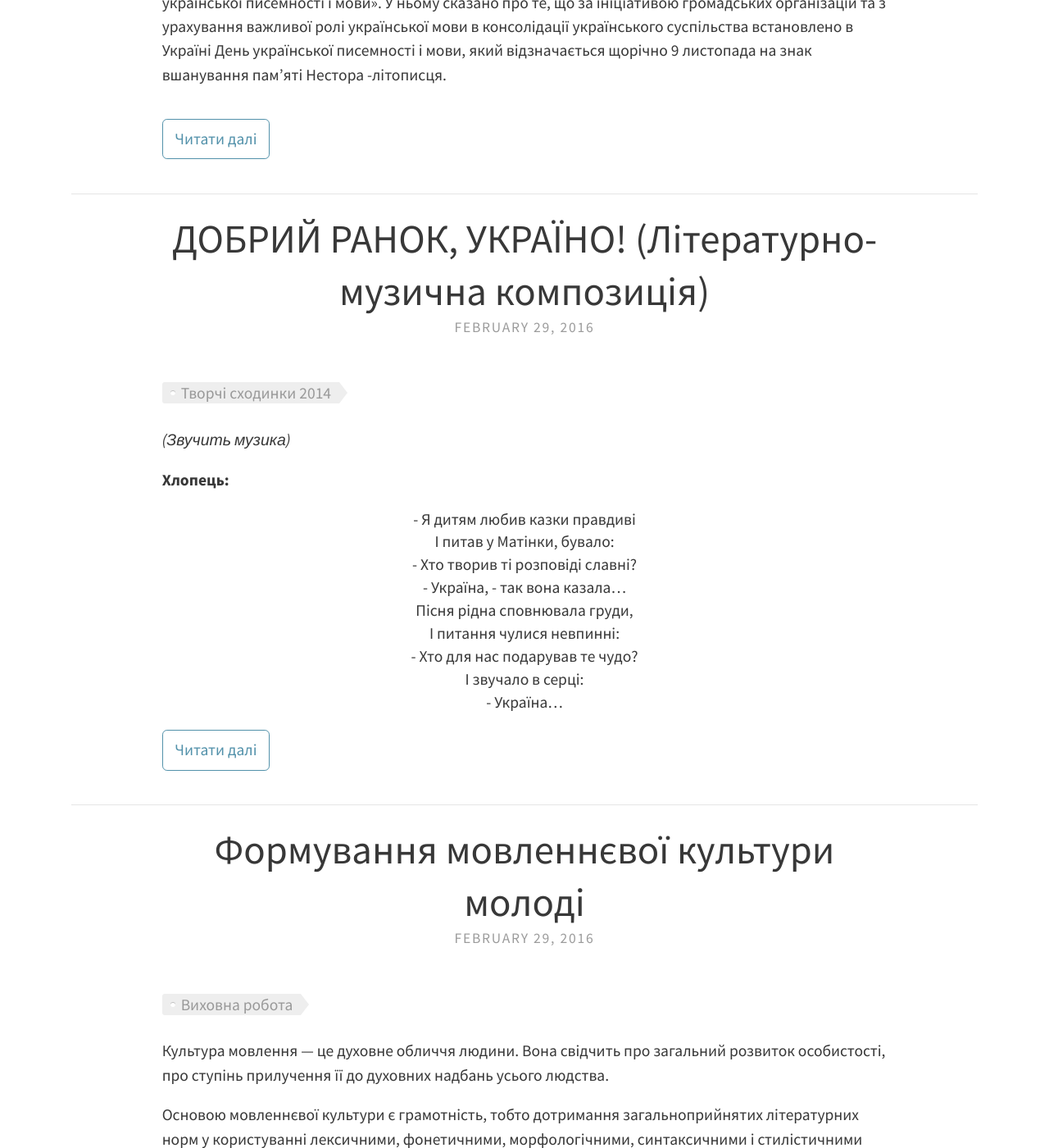
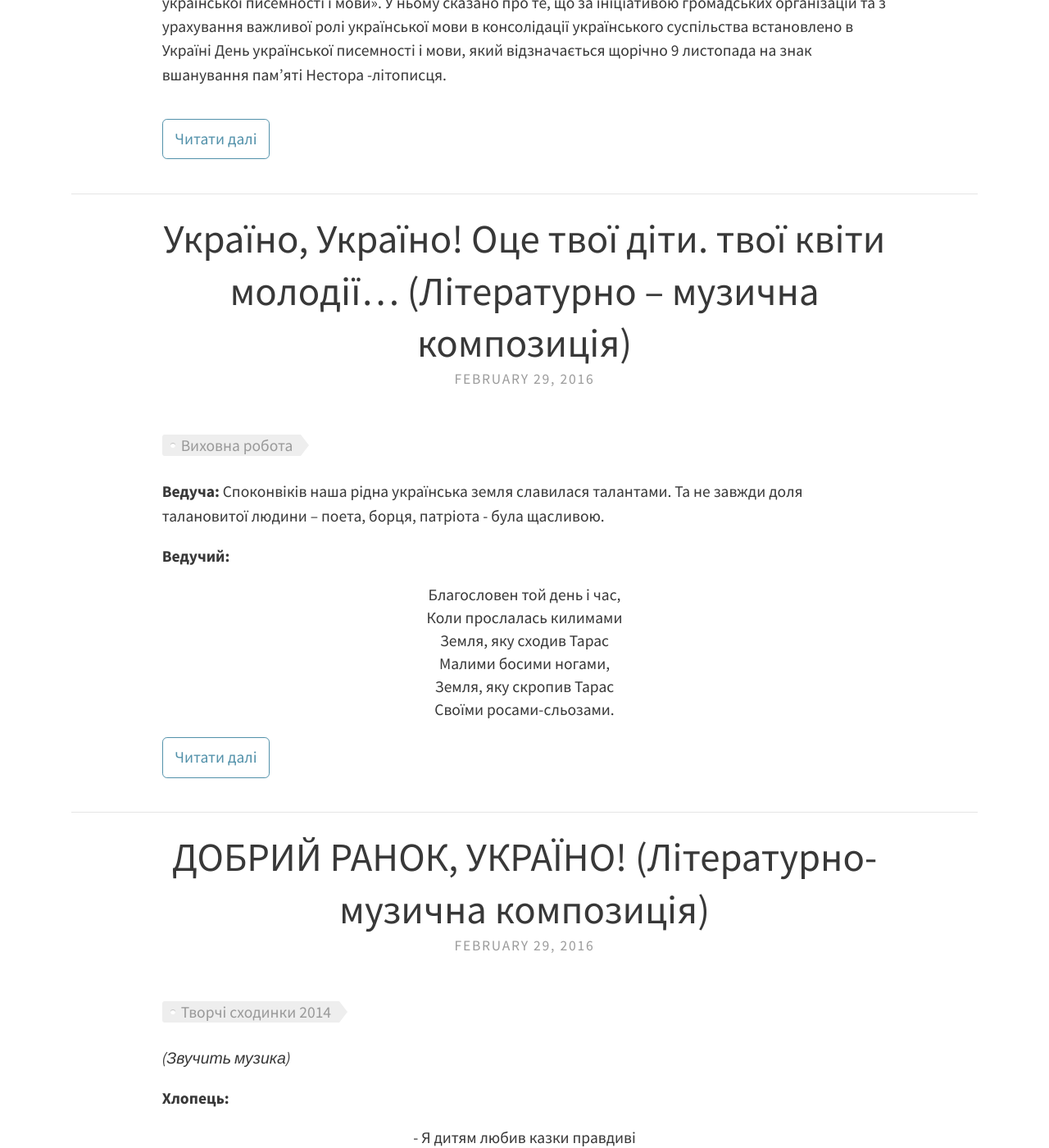
Before and after one commit to tetyanashevchuk/tetyanashevchuk.github.io, a Jekyll site: the page built from blog/index.html, in a window 1280 px wide and 1400 px high, scrolled down 2077 px. Shown: the whole window at 82% size. Built offline with Jekyll 4.4.1, drawn with Linux system fonts in a browser that asks for light colours; nearby versions of some CDN libraries; the list of posts is cut into pages by our own code; some of the changed lines change nothing that is shown.

Commit message:
додано Україно, Україно! Оце твої діти. твої квіти молодії

```diff
--- /dev/null
+++ b/_posts/2016-03-04-ukraino-ukraino-ocje-tvoi-ditu-tvoi-kvitu-molodii.md
@@ -0,0 +1,374 @@
+---
+layout: post
+title: "Україно, Україно! Оце твої діти. твої квіти молодії… (Літературно – музична композиція)"
+tags: ["Виховна робота"]
+date: 2016-02-28T16:44:01-08:00
+excerpt_separator: "<!--more-->"
+---
+
+**Ведуча:** Споконвіків наша рідна українська земля славилася
+талантами. Та не завжди доля талановитої людини – поета, борця,
+патріота - була щасливою.
+
+**Ведучий:**
+
+<center>Благословен той день і час,</center>
+<center>Коли прослалась килимами</center>
+<center>Земля, яку сходив Тарас</center>
+<center>Малими босими ногами,</center>
+<center>Земля, яку скропив Тарас</center>
+<center>Своїми росами-сльозами.</center>
+
+<!--more-->
+
+### **Сценка №1**
+
+**Дійові особи:**
+
+1. **Тарасик** *(малий)*
+2. **Козак**
+3. **Тарас Шевченко** *(дорослий)*
+
+**Тарасик:** - Сьогодні заночую отут, під зорями в полі. Може хоч мама
+присниться або козаки. Козаки мені часто сняться, особливо один,
+старезний і сивоусий.
+
+*( Вийшов козак, став перед Тарасиком ).*
+
+**Козак:** - Здоров був, хлопче!
+
+**Тарасик:** - А здорові, діду!
+
+**Козак:**- Ти хто такий, хлопче?
+
+**Тарасик:**- Я – Тарас, а по батькові Шевченком звуть.
+
+**Козак:** - А родина в тебе є?
+
+**Тарасик:** - Я сирота: ні батька, ні неньки не маю, а брати та
+сестри мої весь день Божий мусять працювати на панщині.
+
+*(Сумно похитав головою дід, а Тарасикові немов чогось соромно стало.
+І він продовжує).*
+
+- Та знаю я від діда Івана, що не завжди мій рід був у неволі. Знаю,
+що колись мої предки, славні козаки, у саму Візантію в походи ходили,
+бідних бранців християнських із бусурманської неволі визволяли. Знаю,
+що перед козаками тремтіли самі королі у Варшаві та цар у Москві.
+Славний був колись козачий рід!
+
+*(Підкрутив дідуган сивий вус)*
+
+**Козак**: - А де ж ти живеш, хлопче?
+
+**Тарасик:** - В тому селі, що там унизу, в Кирилівці, що належить
+панові Енгельгардтові.
+
+**Козак:** - То, значить, це твоя батьківщина?
+
+**Тарасик:** - Не тільки це село – моя батьківщина. Бо мої і всі лани
+широкополі, і Дніпро поміж зеленими берегами, і голосні його пороги.
+Мій і Київ золотоверхий, і вся Україна – прекрасна – вся моя!
+
+**Козак:** - Вся, кажеш?
+
+**Тарасик:** - Вся, бо всю її люблю. А коли пісню давню, думу козацьку
+заспіваю, здається мені, що і цілий світ мій! А як виросту, буду
+вірші-пісні писати про давню славу, про волю козацьку. Буду картини
+малювати, змалюю всю красу України, щоб усі знали, що кращої за неї
+немає в усьому світі.
+
+*(Поклав дід-козак Тарасові руку на плече).*
+
+**Козак**: - Бачу, хлопче, що ти той, кого я давненько шукаю! Міцно
+заснула наша воля. От я і шукаю по всій землі хлопчини, що розбудить
+її. Ось тобі, дитино, золоте перо. Бо не шаблею, не гаківницею будеш
+давню славу, волю козацьку будити, а цим пером!
+
+*(Хлопець пригортає золоте перо до грудей).*
+
+**Ведучий:** Виріс Тарас, пішов у світ і почав писати золотим пером
+вірші-пісні про давню славу. Почав малювати картини, що звеличували
+красу України.
+
+Нелегким був його шлях, водила його доля і в холодний Петербург, і в
+Аральські пустелі, проте аж до смерті не покинув він свого золотого
+пера. І віршами своїми збудив давню волю України, збудив правду і
+славу козацьку, щоб гомоніла довіку!
+
+**Ведуча:**
+
+<center>Тарас Шевченко… Не згасне вовіки</center>
+<center>Освячене кріпацтвом визнання.</center>
+
+**Тарас Шевченко:**
+
+<center>Цікавитесь, який мав заробіток?</center>
+<center>Отримав десять років заслання.</center>
+<center>Не каявся, писав у казематах,</center>
+<center>Відрікся від щедрот і нагород.</center>
+<center>І не зважав на цензорів пихатих –</center>
+<center>Яка цензура викреслить народ?</center>
+
+**Ведуча:**
+
+<center>А він згорів. І так було нечасто:</center>
+<center>За гроші промовчав би – і живи.</center>
+<center>Шевченко - і сьогодні наш сучасник,</center>
+<center>Бо з його болю починались ми.</center>
+
+**Ведучий:** Леся Українка… І хоч вона з’явилася на світ через 10
+років після смерті Шевченка, ці два імені – Тарас Шевченко і Леся
+Українка – стоятимуть завжди поруч.
+
+### **Сценка №2**
+
+**Дійові особи:**
+
+1. **1. Леся Українка** *(дитина)*
+
+2. **Олена Пчілка** *(мама)*
+
+3. **Леся Українка** *(доросла)*
+
+**Леся Українка:**
+
+<center>Нехай мені доля вготовила муки,</center>
+<center>Не камінь на плечі, а цілий обвал,</center>
+<center>Я буду до щастя простягувать руки,</center>
+<center>Я буду молитись на свій ідеал.</center>
+<center>Нехай моя доля знадолено плаче,</center>
+<center>Карає і мучить нестерпним життям,</center>
+<center>Я все-таки сильна, я щось-таки значу</center>
+<center>І світ цей дивую…</center>
+
+**Леся** *(крізь сльози): -* Мамусю, нащо вони забрали наші книжки? Що
+я тепер читатиму? Що їм у нас треба? Чому отой гладкий казав тобі: «Нє
+полєгчаєт вашему мужу»? І що таке полі… політичний в’язень?
+
+**Мама:** - Спи, Лесю, вже пізно, всі дітки сплять.
+
+**Леся:**- Мамусю, а чого ти плакала? Що за листа ти одержала?
+
+**Мама:**- З Петербурга. Тіточку Олену… арештували… Вона тепер у
+тюрмі.
+
+**Леся:**- Мені страшно, мамочко… А що, якщо її закатують?.. Не
+вернеться тіточка.
+
+**Мама:** - Вгамуйся, доню. Все з’ясується, і тіточка прийде
+жива-здорова… Спи…
+
+**Леся:**
+
+<center>- Хто вам сказав, що я слабка,</center>
+<center>Що я корюся долі?</center>
+<center>Хіба тремтить моя рука,</center>
+<center>Чи пісня й думка кволі?</center>
+
+**Леся Українка:** Любий мій народе!
+
+Ніде я так не відчувала, як тяжко носити кайдани, як дуже ярмо
+намулило мені шию, як тут, у Відні. Мені не раз видається, що на руках
+і на шиї видно у мене червоні сліди, що понатирали кайдани та ярмо
+неволі, і всі бачать тії сліди, і мені сором за себе перед вільним
+народом. Бачиш, у мене руки в кайданах, але серце й думка вільні. Як
+прийду знов на Україну, то, певне, мене цей біль ще більше дійматиме,
+і страчу я останній спокій; та дарма. Я о тім не журюся. Не про спокій
+нам треба дбати!
+
+**Ведуча:**
+
+<center>І в павутинні перехресних барв</center>
+<center>Я палко мрію до самого рання,</center>
+<center>Щоб Бог зіслав мені найбільший дар:</center>
+<center>Гарячу смерть - не зимне умирання.</center>
+
+Таким було Бажання Олени Теліги – української поетеси, справжньої
+патріотки, мужньої молодої жінки, члена ОУН, яку 21 лютого 1942 року
+фашисти розстріляли в Бабиному Яру. Один з катів згадував, що «не
+бачив мужчини, який би так героїчно вмирав, як ця молода гарна жінка».
+
+### **Сценка №3**
+
+**Дійові особи:**
+
+1. **Олена Теліга**
+
+2. **Фашист** *(націлив на неї автомат)*
+
+<center>-   Вогнем лякаєш? – Я сміюся.</center>
+<center>-   Сконать за Україну не боюся!!</center>
+<center>Не доведеш мене ти до плачу, -</center>
+<center>Я помирати кожного навчу…</center>
+<center>Бо я – щаслива… Рідну землю маю!</center>
+<center>Вона мене, як мати, спеленає.</center>
+<center>Ти хочеш залякати, що помру,</center>
+<center>Навіки ляжу в Бабинім Яру?</center>
+<center>Я – із когорти «лицарів абсурду».</center>
+<center>Пали! Козацьку іскру, що в крові,</center>
+<center>Роздмухають і понесуть живі!</center>
+
+*<center>(Чути автоматну чергу)</center>*
+
+**Ведучий:**
+
+<center>Одна Голгофа споконвік була:</center>
+<center>Розбійник і творець висіли поруч,</center>
+<center>І в темряві не розрізняли їх.</center>
+<center>Та ми повинні бачити при світлі,</center>
+<center>Де вбитий Бог, а де всесвітній хам,</center>
+<center>Що перед смертю розпинав народи.</center>
+
+### **Сценка №4**
+
+**Дійові особи:**
+
+1. **Василь Стус**
+
+2. **Долматов** *( начальник тюрми)*
+
+3. **Дружина з дитиною на руках**
+
+4. **Мати**
+
+**Ведуча:**
+
+<center>Зойкнула земля чаїним криком:</center>
+<center>- Сину, вбережи і захисти! –</center>
+<center>Вийшла мати із іконним ликом:</center>
+
+**Мати:** <center>- Йди, синочку! Хто ж, коли не ти?</center>
+
+**Ведучий:**
+
+<center>Спалахнуло небо, впало крижнем:</center>
+<center>- Сину, вбережи і захисти! –</center>
+<center>Вийшла жінка з немовлятком ніжним:</center>
+
+**Дружина:** <center>- Йди, коханий! Хто ж, коли не ти?</center>
+
+**Ведучий:** Василь Стус, перебуваючи в ув’язненні, постійно відчував
+на собі око наглядача. Десятки й десятки листів просто зникали. Йому
+оголосили заборону писати українською, висилати у віршах свої вірші й
+переклади. Щось схоже на Шевченкове «ни писать, ни рисовать».
+
+**Ведуча:**
+
+<center>Так убивали слово</center>
+<center>У присмерковому дні.</center>
+<center>Та не вдалося вбити,</center>
+<center>Не вдалося… Ні!</center>
+
+**Стус:** - Ви вже півроку не пропускаєте жодного листа!
+
+**Долматов:** - Нє пішитє националізма і будєм пропускать.
+
+**Стус:** - Я не пишу ніякої неправди!
+
+**Долматов:** - Ви очєнь харашо знаєте, что можно пісать, а чєво
+нельзя.
+
+**Стус:** - Та я вже й так вихолостив листи до повної порожнечі.
+Скільки часу я не маю звістки від сім’ї: не знаю, як там старенька
+мати, як дружина з сином Дмитриком…
+
+**Долматов:** - Но і то, что осталось у ваших пісьмах, - националізм.
+
+**Стус:** - Для вас націоналізм у самій уже українській мові.
+
+**Долматов:** - Пишитє по-рускі.
+
+**Стус:** - І тоді будете пропускати?
+
+**Долматов:** - Будєм пропускать…
+
+**Стус:**
+
+<center>- О болю, болю, болю, болю мій!</center>
+<center>Куди мені податися, щоб тільки</center>
+<center>не трудити роз’ятреної рани,</center>
+<center>не дерти горла криком навісним?</center>
+<center>За мною Київ тягнеться у снах…</center>
+<center>Не зрадьте, нерви:</center>
+<center>Попереду – твій край, твій крах,</center>
+<center>твій прах…</center>
+<center>…О коханий краю,</center>
+<center>ти наче посаг мій – у головах.</center>
+
+**Ведучий*:*** За те, що він вірно любив Україну, отримав вирок –
+табір суворого режиму на 5 років і заслання на 3 роки. Після
+ув’язнення в Мордовії і Колимського заслання Стус повернувся до Києва.
+Через вісім місяців – новий арешт і засудження на 15 років. У
+спецтаборі для політв’язнів на Уралі Василь Стус і помер.
+
+<center>Чорне колесо смерті, удосталь розкручене,</center>
+<center>Набирало розгону, як кат повелів.</center>
+<center>Скільки в тебе, Вкраїно, побитих, замучених,</center>
+<center>Замордованих нишком таких Василів!</center>
+
+**Мати:**
+
+<center>- Синочку, рідний, чуєш, як курличуть,</center>
+<center>У синім небі сумно журавлі?</center>
+<center>Вони ж тебе до себе, сину, кличуть,</center>
+<center>А ти лежиш в холодній цій землі.</center>
+
+**Голос Василя Стуса:**
+
+<center>- Я чую, мамо, чую, як співають</center>
+<center>Мені над Україною пісні.</center>
+<center>Ти не журись, я крила розпростаю</center>
+<center>І прилечу до тебе уві сні,</center>
+<center>Вкраїнським рушником зітру сльозину</center>
+<center>І поцілую в сивеє чоло…</center>
+
+**Мати:**
+
+<center>- О, синку, рідний мій єдиний сину,</center>
+<center>Як хороше б тоді мені було.!..</center>
+
+**Ведучий:**
+
+<center>Стоїть старенька мати на могилі,</center>
+<center>І навіть квіти плачуть мовчазні…</center>
+<center>Від сина погляд відвести не в силі,</center>
+<center>А син довічно житиме у сні.</center>
+
+**Ведуча:**
+
+<center>Мої сини, нескорені і горді</center>
+<center>Вісімдесятих в’язні політичні,</center>
+<center>Безстрашно й дужо ви гукнули: «Годі!»</center>
+<center>І правди слово мовили заклично.</center>
+<center>Де ти, Василю, де ти, віщий Стусе?</center>
+<center>Вінець терновий сам собі одяг.</center>
+<center>Замислитись сьогодні кожен мусить,</center>
+<center>Як він нам дався, жовто-синій стяг.</center>
+
+**Ведучий:**
+
+<center>Етап, конвой, багнет у спину,</center>
+<center>Кайло, лопата і барак –</center>
+<center>А за все те , що Україну</center>
+<center>Не проміняв я на п’ятак.</center>
+<center>Я – Стус Василь і Григоренко,</center>
+<center>Лук’яненко і Чорновіл.</center>
+<center>Я – з тих, відправлених далеко</center>
+<center>Від рідних місць, від рідних сіл.</center>
+
+**Ведуча:**
+
+<center>Та треба мати силу духу</center>
+<center>І розтоптати зло на пні,</center>
+<center>Просити Бога, щоб послухав</center>
+<center>І допоміг в нелегкі дні.</center>
+
+*( Звучить пісня «Боже, великий, єдиний» ).*
+
+**Ведучий:**
+
+<center>Я вірю в тебе, рідна Україно,</center>
+<center>Ти Феніксом відродишся з золи…</center>
+<center>Твоя зоря зійшла над небосхилом, -</center>
+<center>Пробив твій час, ти вийдеш із імли.</center>
```
Also changed, not shown: _posts/2016-03-03-vin-jasum-promenem-ziyshov-v-tvojemu-nebi-ukrayino.md (+1 -1 lines).
